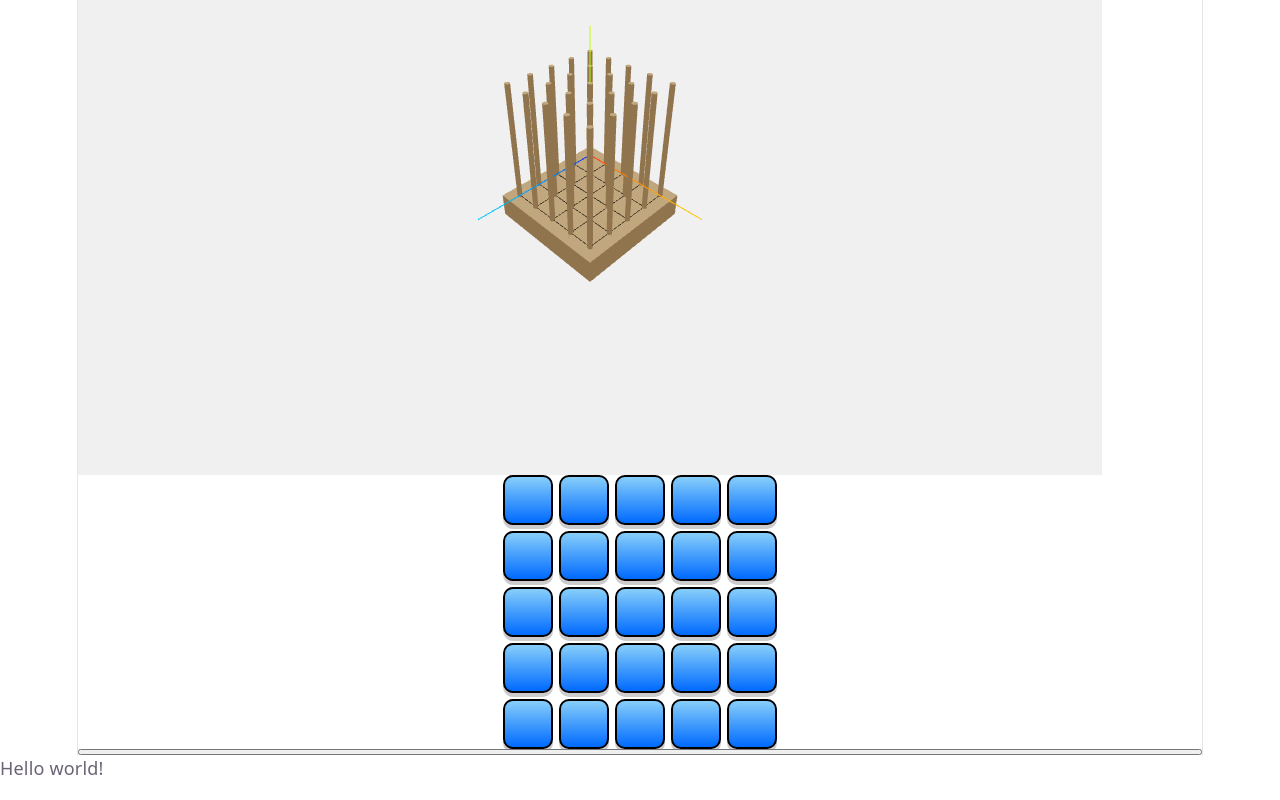
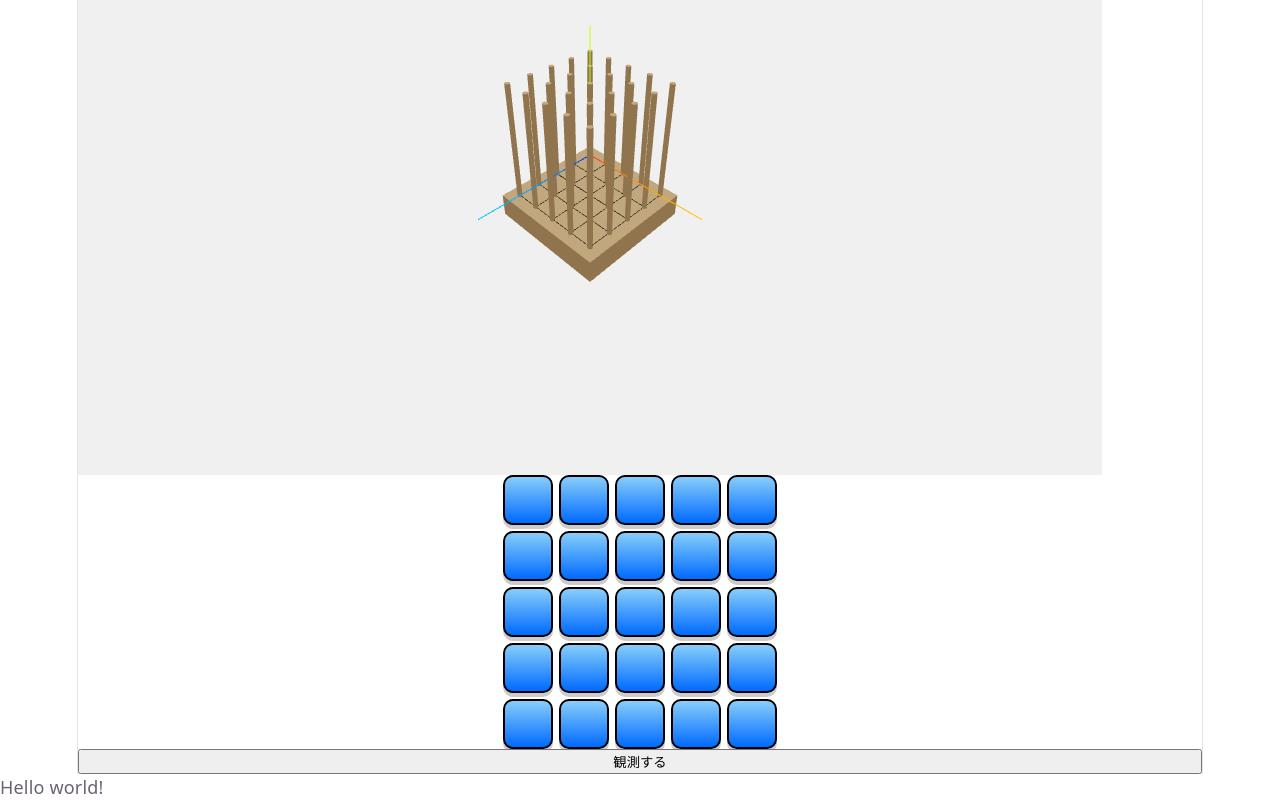
Before and after one commit to sekigutihukuda-stack/projectGomoku, a React (Vite) app: page / in a window 1280 px wide. Shown: the part 191-991 px from the top of the page. Built offline with nearby package versions, Linux system fonts and the light colour scheme.

Commit message:
観測するボタンに「観測する」を表示させる

```diff
--- a/src/App.jsx
+++ b/src/App.jsx
@@ -134,7 +134,11 @@ function Square({ onSquareClick }) {
 
 function Observer({ onObserverClick }) {
   //観測ボタンの定義
-  return <button className="observer" onClick={onObserverClick}></button>;
+  return (
+    <button className="observer" onClick={onObserverClick}>
+      観測する
+    </button>
+  );
 }
 export default function Board() {
   const [xProbability, setXProbability] = useState(90);
```
